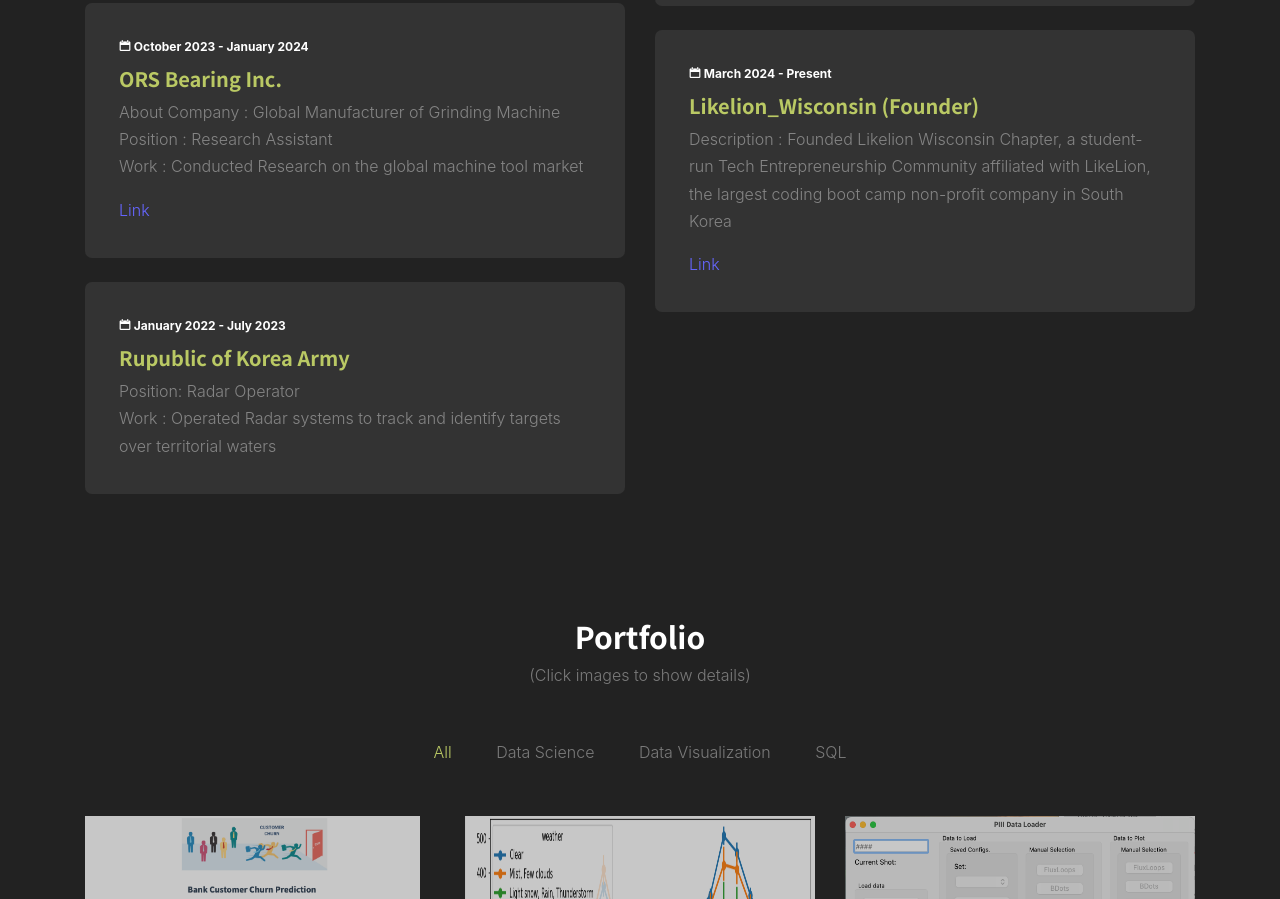
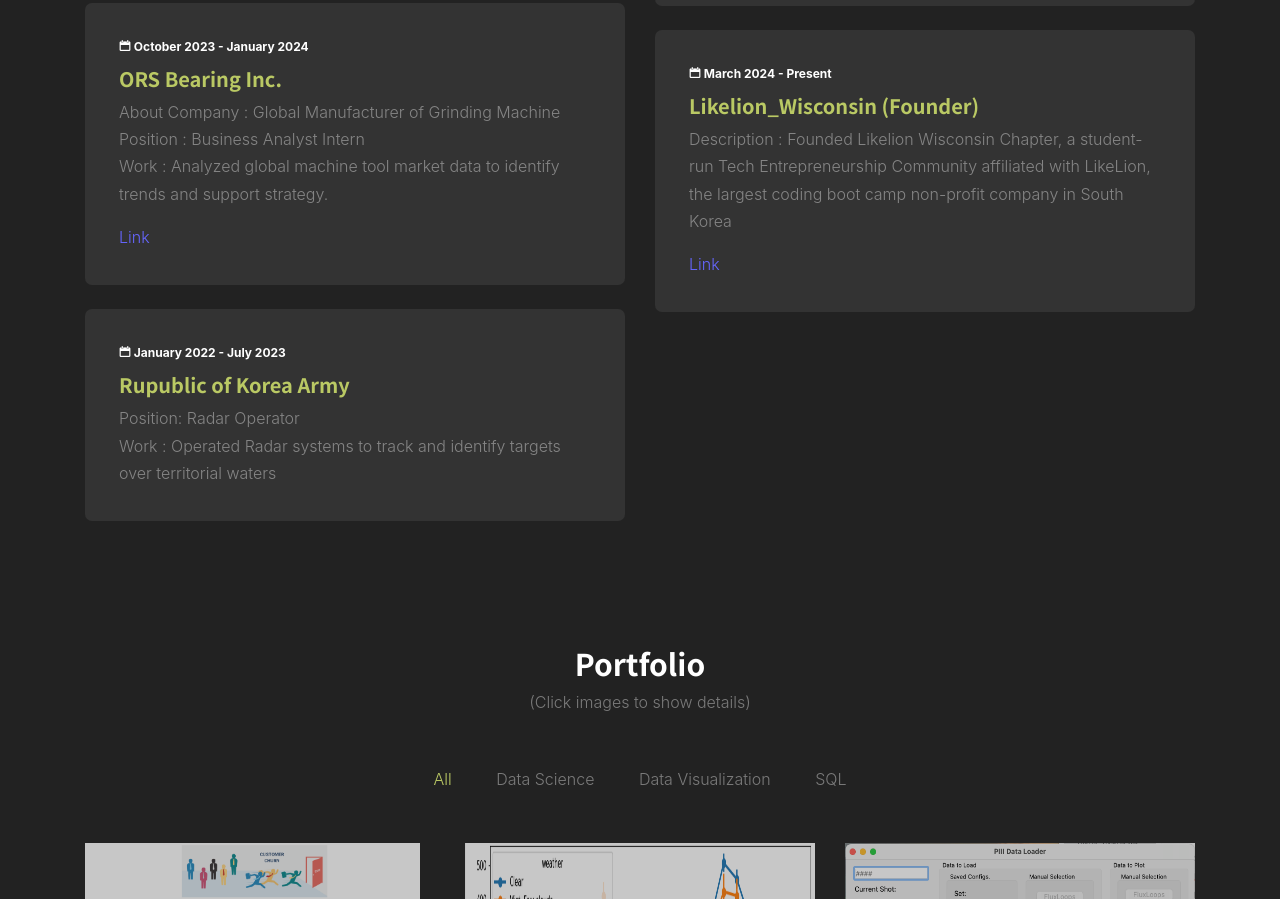
Before and after one commit to Bonniecoleman/bonniecoleman.github.io, a plain HTML site: page index.html in a window 1280 px wide. Shown: the part 2730-3629 px from the top of the page. Drawn offline with nearby package versions, Linux system fonts and the light colour scheme; files whose address does not match are found by name.

Commit message:
Update index.html

```diff
--- a/index.html
+++ b/index.html
@@ -157,8 +157,8 @@
 						<span class="date"><span class="icon-calendar"></span> October 2023 - January 2024</span>
 						<h3>ORS Bearing Inc.</h3>
 						<p>About Company : Global Manufacturer of Grinding Machine<br>
-							Position : Research Assistant<br>
-						Work : Conducted Research on the global machine tool market </p>
+							Position : Business Analyst Intern<br>
+						Work : Analyzed global machine tool market data to identify trends and support strategy. </p>
 						<p><a href='https://orskorea.com/en/' target="_blank" style="cursor:pointer;color:#6666ff;"> Link </a></p>
 
 					</div>
```
